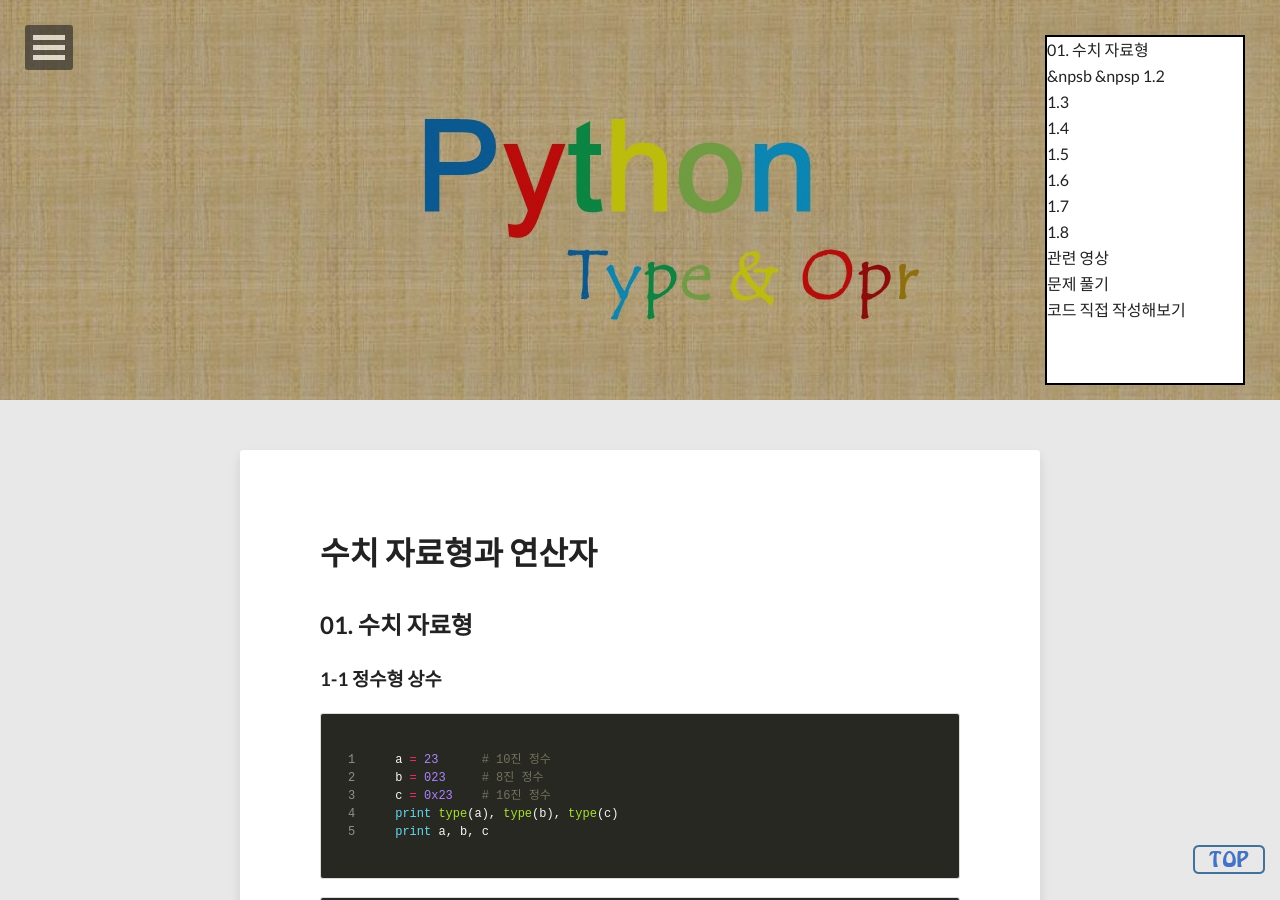
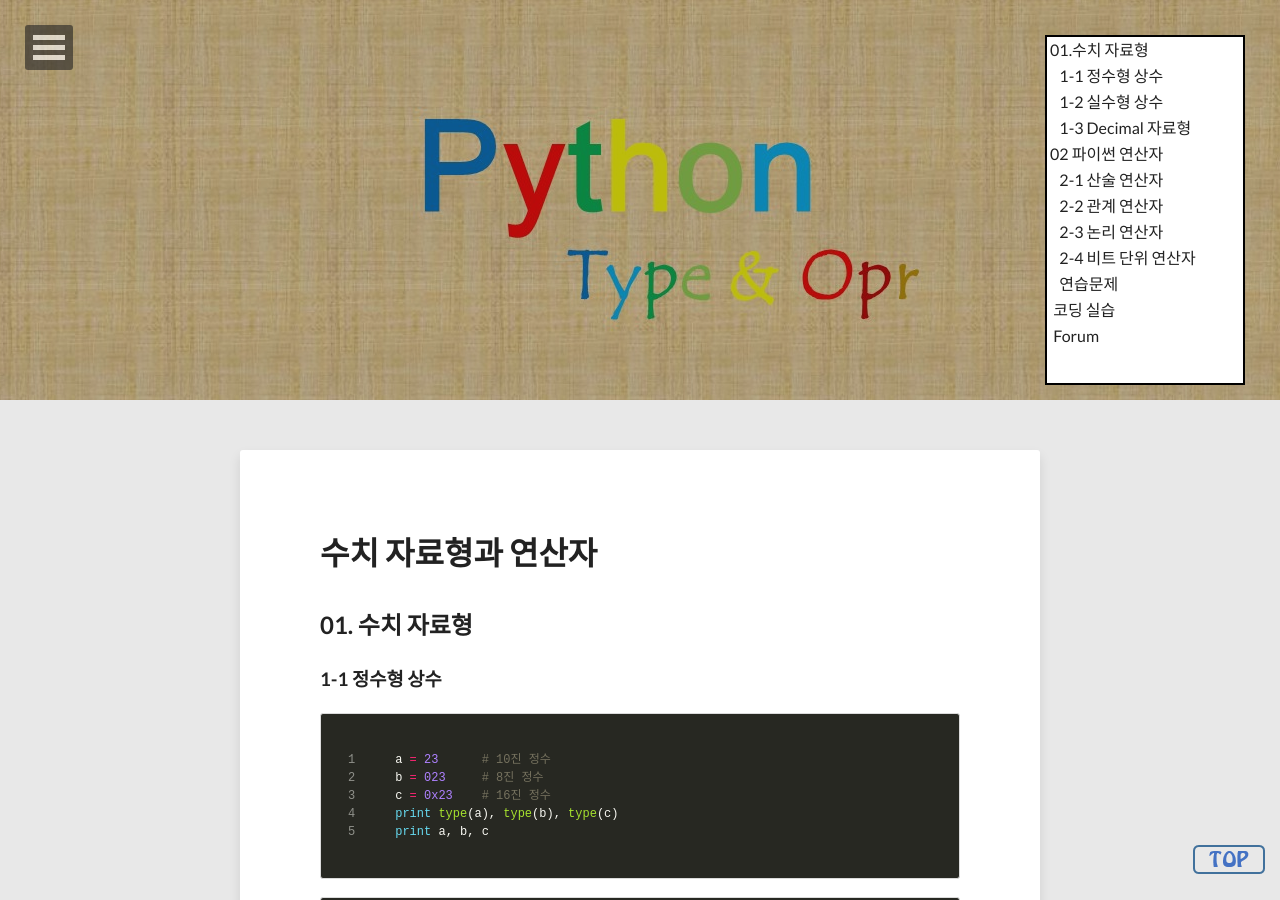
Before and after one commit to geoncheollee/geonblog, a Jekyll site: the page built from lecture_1.md, in a window 1280 px wide and 900 px high. Built offline with Jekyll 4.4.1, drawn with Linux system fonts in a browser that asks for light colours; nearby versions of some CDN libraries; comment, search, counter and statistics services are not loaded.

Commit message:
20141103_hong

```diff
--- a/lecture_1.md
+++ b/lecture_1.md
@@ -18,18 +18,18 @@
 
 
 		<div style="background: white; height: 350px; width: 200px; border: 2px solid black; position: fixed; top: 35px; right: 35px;">
-  			<a href="#01"> 01. 수치 자료형</a> <br>
-  			<a href="#string_2"> &npsb &npsp 1.2</a> <br>
-  			<a href="#string_3">  1.3</a> <br>
-  			<a href="#string_4">              1.4</a> <br>
-  			<a href="#string_5">              1.5</a> <br>
-  			<a href="#string_6">  1.6</a> <br>
-  			<a href="#string_7">  1.7</a> <br>
-  			<a href="#string_8">  1.8</a> <br>
-  			<a href="#string_movie">  관련 영상</a> <br>
-  			<a href="#string_problem">  문제 풀기</a> <br>
-  			<a href="#string_code">  코드 직접 작성해보기</a>
-
+  			<a href="#01"> &nbsp;01.수치 자료형 </a> <br>
+  			<a href="#1-1"> &nbsp;&nbsp;&nbsp; 1-1 정수형 상수 </a> <br>
+  			<a href="#1-2"> &nbsp;&nbsp;&nbsp; 1-2 실수형 상수 </a> <br>
+  			<a href="#1-3"> &nbsp;&nbsp;&nbsp; 1-3 Decimal 자료형 </a> <br>
+  			<a href="#02"> &nbsp;02 파이썬 연산자 </a> <br>
+  			<a href="#2-1"> &nbsp;&nbsp;&nbsp; 2-1 산술 연산자 </a> <br>
+  			<a href="#2-2"> &nbsp;&nbsp;&nbsp; 2-2 관계 연산자 </a> <br>
+  			<a href="#2-3"> &nbsp;&nbsp;&nbsp; 2-3 논리 연산자 </a> <br>
+  			<a href="#2-4"> &nbsp;&nbsp;&nbsp; 2-4 비트 단위 연산자 </a> <br>
+  			<a href="#problem"> &nbsp;&nbsp;&nbsp; 연습문제 </a> <br>
+  			<a href="#coding"> &nbsp; 코딩 실습 </a> <br>
+  			<a href="#forum"> &nbsp; Forum </a> <br>
 		</div>
 
 	</body>
@@ -42,7 +42,7 @@
 <h2>01. 수치 자료형</h2>
 </html>
 
-
+<div id="1-1"></div>
 ### 1-1 정수형 상수
 
 {% highlight python linenos %}
@@ -63,6 +63,7 @@
 
 ---
 
+<div id="1-2"></div>
 ####1-2 실수형 상수
 
 {% highlight python linenos %}
@@ -90,8 +91,10 @@
     <iframe src="https://trinket.io/embed/python/538012d3a6554c7945027aab" width="100%" height="356" frameborder="0" marginwidth="0" marginheight="0" allowfullscreen> </iframe>
 </body>
 </html>
+
 ---
 
+<div id="1-3"></div>
 ####1-3 Decimal 자료형
 - 컴퓨터의 부동소수점 (Floating point)에 의한 실수 표현은 매우 미미한 오차를 동반함
 - 그러한 오차를 최대한 줄이고 최대한 정확한 결과 값을 얻어내기 위해 사용할 수 있는 모듈 -> decimal 모듈
@@ -176,10 +179,13 @@
 
 ---
 
+<div id="02"></div>
+
 <html>
 <h2> 02 파이썬 연산자</h2>
 </html>
 
+<div id="2-1"></div>
 ### 2-1 산술 연산자
 
 {% highlight python linenos %}
@@ -212,6 +218,7 @@
 
 ---
 
+<div id="2-2"></div>
 ### 2-2 관계 연산자
 - 객체가 지닌 값의 크기(대소)를 비교함
 
@@ -280,6 +287,7 @@
 
 ---
 
+<div id="2-3"></div>
 ### 2-3 논리 연산자 (or 부울 연산자)
 - 피연산자의 값으로 진리값인 True 또는 False을 취하여 논리 적인 계산을 수행하는 연산자
   - and
@@ -324,6 +332,8 @@
 {% endhighlight %}
 
 - 값이 없는 빈 객체나 None 객체는 False로 평가됨
+
+<div id="2-4"></div>
 
 ### 2-4 비트 단위 연산자
 - 비트 단위 조작 지원
@@ -379,6 +389,7 @@
 
 <form name="fm" method="get">
 
+<div id="problem"></div>
  <p> 1. "다음 중 틀린 것은? </p>
 
  <p></p>
@@ -400,8 +411,10 @@
 
 <!-- 사지선다형 문제 끝 -->
 
+<div id="coding"></div>
 
 
+<div id="forum"></div>
 <!-- 댓글 기능 -->
 <html>
 <body>
```
